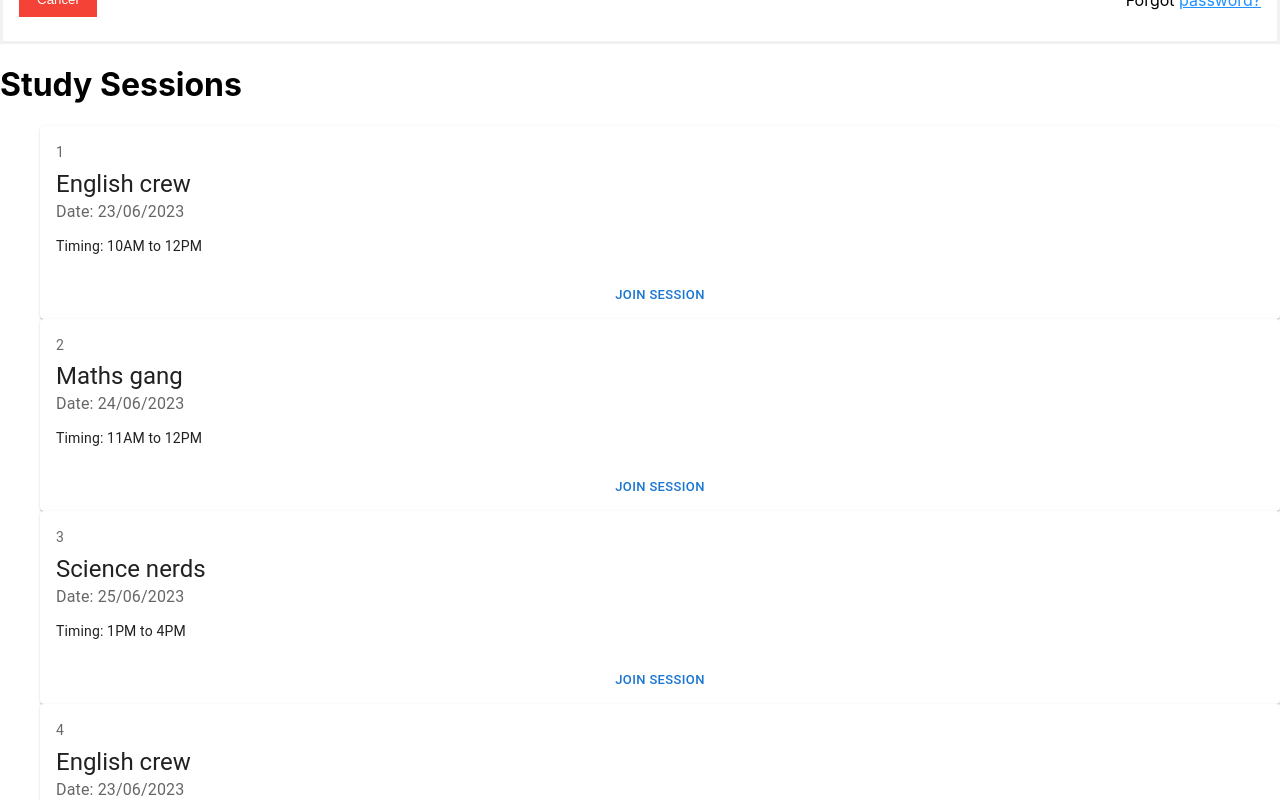
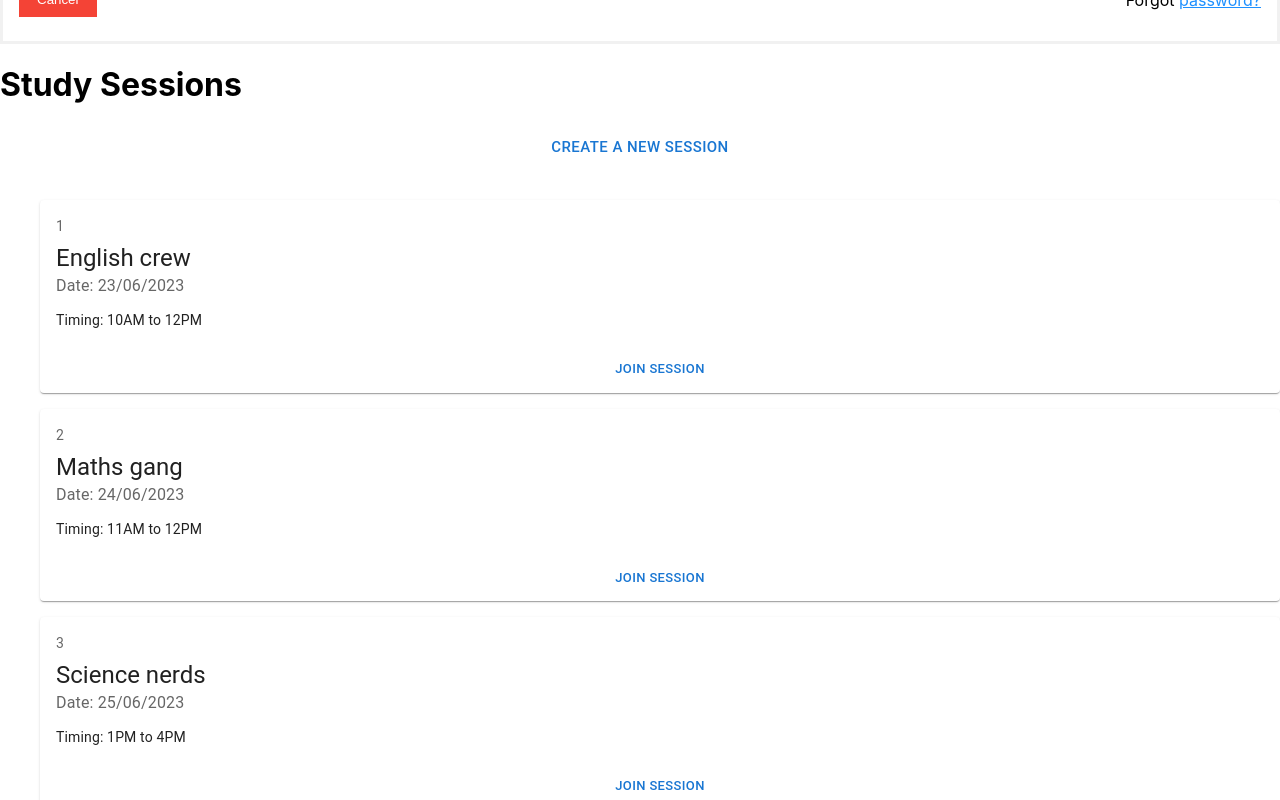
Before and after one commit to nikhilmaske-2001/StudyPlanner, a React (Create React App) app: page / in a window 1280 px wide. Shown: the part 1380-2180 px from the top of the page. Built offline with nearby package versions, Linux system fonts and the light colour scheme.

Commit message:
Added a create new session button.

```diff
--- a/src/pages/SessionsList/SessionList.jsx
+++ b/src/pages/SessionsList/SessionList.jsx
@@ -1,11 +1,14 @@
 import React from "react";
 import { sessions } from "../../dummyData/sessionslist";
+import Button from "@mui/material/Button";
 import Session from "../components/Session/Session";
 
 function SessionList() {
   return (
     <div>
       <h1>Study Sessions</h1>
+      <Button size="large">Create a new Session</Button>
+
       <ul>
         {sessions.map((session) => (
           <Session data={session} />
--- a/src/pages/components/Session/Session.jsx
+++ b/src/pages/components/Session/Session.jsx
@@ -1,5 +1,4 @@
 import React from "react";
-import Box from "@mui/material/Box";
 import Card from "@mui/material/Card";
 import CardActions from "@mui/material/CardActions";
 import CardContent from "@mui/material/CardContent";
@@ -9,6 +8,7 @@ import Typography from "@mui/material/Typography";
 function Session(session) {
   return (
     <div>
+      <CardActions></CardActions>
       <Card sx={{ minWidth: 275 }}>
         <CardContent>
           <Typography sx={{ fontSize: 14 }} color="text.secondary" gutterBottom>
```
